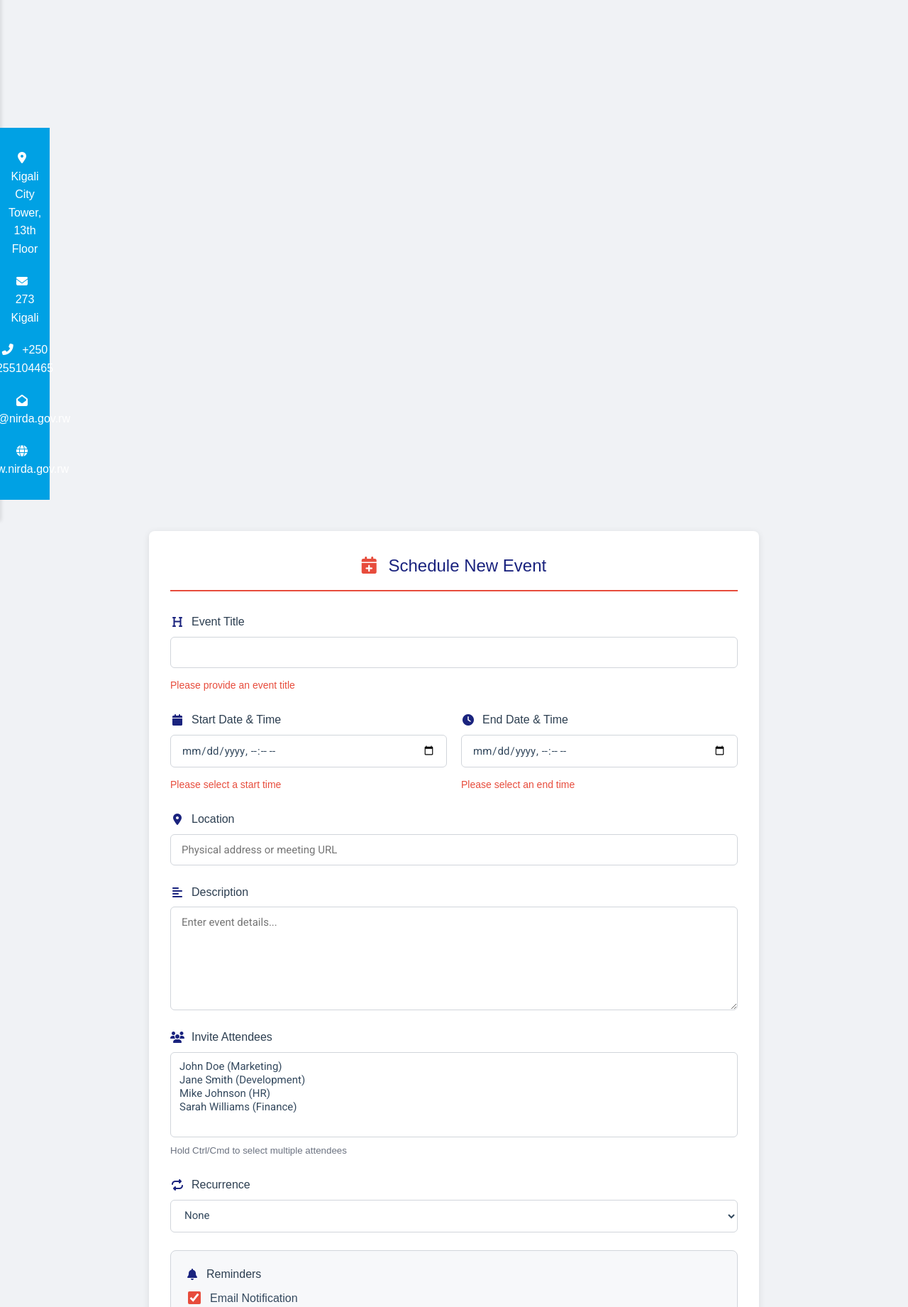
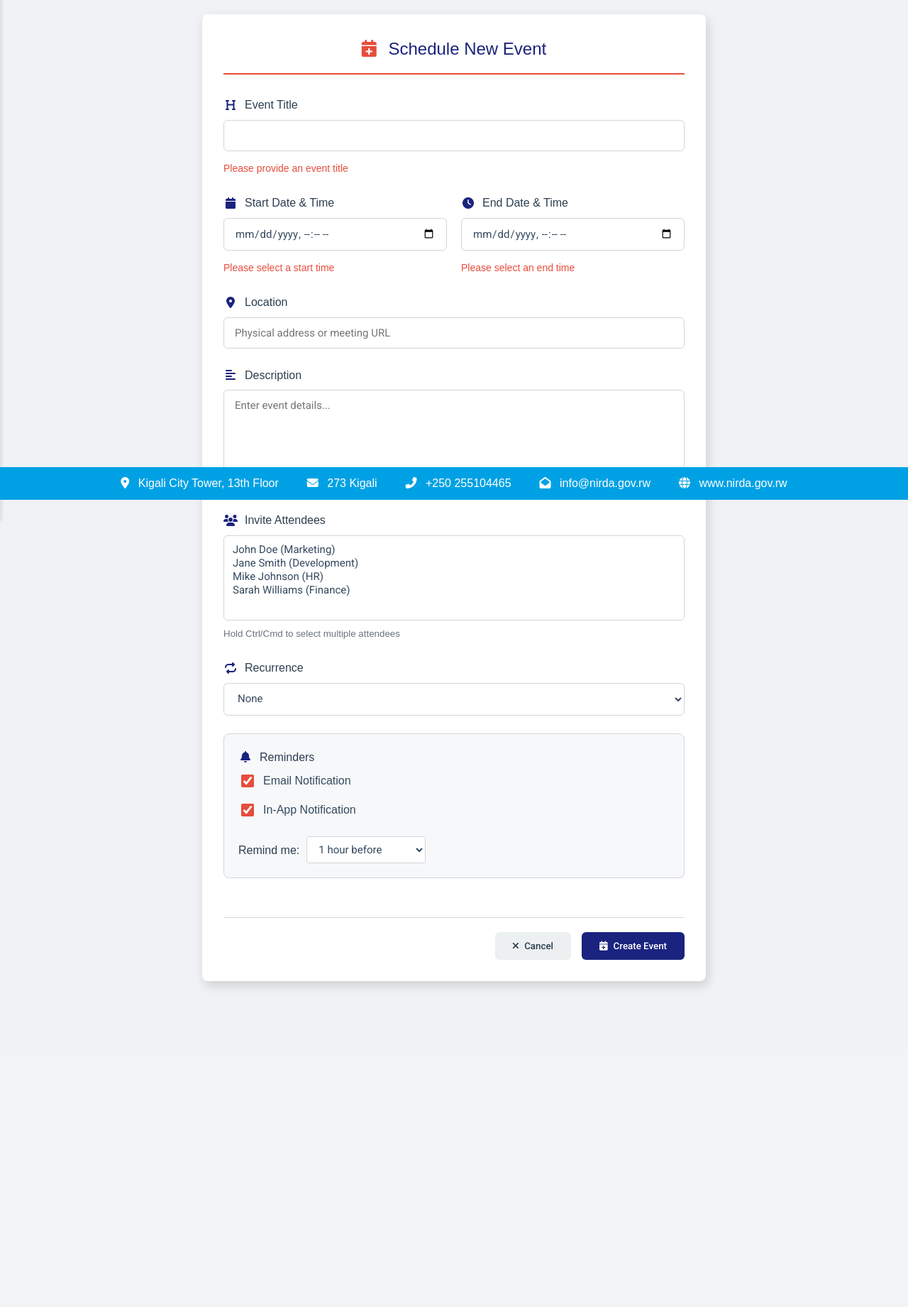
Before and after one commit to NIRDA-KMS/NIRDAKMS, a PHP site: page /SchedureEvent/schedule_event.php in a window 1280 px wide. Shown: the part 96-1937 px from the top of the page at 71% size. After the commit the page ends 1488 px from the top, so only its background shows below. Run offline with PHP 8.4, Linux system fonts and the light colour scheme; some libraries are stand-ins or nearby versions.

Commit message:
schedule event

```diff
--- a/SchedureEvent/schedule_event.php
+++ b/SchedureEvent/schedule_event.php
@@ -30,11 +30,11 @@
 
     /* Form Container */
     .event-form-container {
-      max-width: 800px;
+      max-width: 650px;
       margin: 30px auto;
       background-color: white;
       border-radius: 8px;
-      box-shadow: 0 2px 10px rgba(0,0,0,0.1);
+      box-shadow: 3px 6px 15px rgba(0, 0, 0, 0.15);
       padding: 30px;
     }
 
--- a/header.css
+++ b/header.css
@@ -324,7 +324,7 @@ top: 85px; /* Position when notice bar is visible */
 .main-content {
     margin-left: 0;
     transition: 0.3s;
-    padding-top: 135px;
+    padding-top: 10px;
 }
 
 .main-content.active {
@@ -401,10 +401,9 @@ body, html {
     background-color: #00a1e4;
     color: white;
     text-align: center;
-    padding: 20px 10px;
     position: fixed; /* Change to fixed if needed */
     bottom: 0;
-    width: 50px;
+    width: 100%;
     z-index: 1000;
 }
 
```
